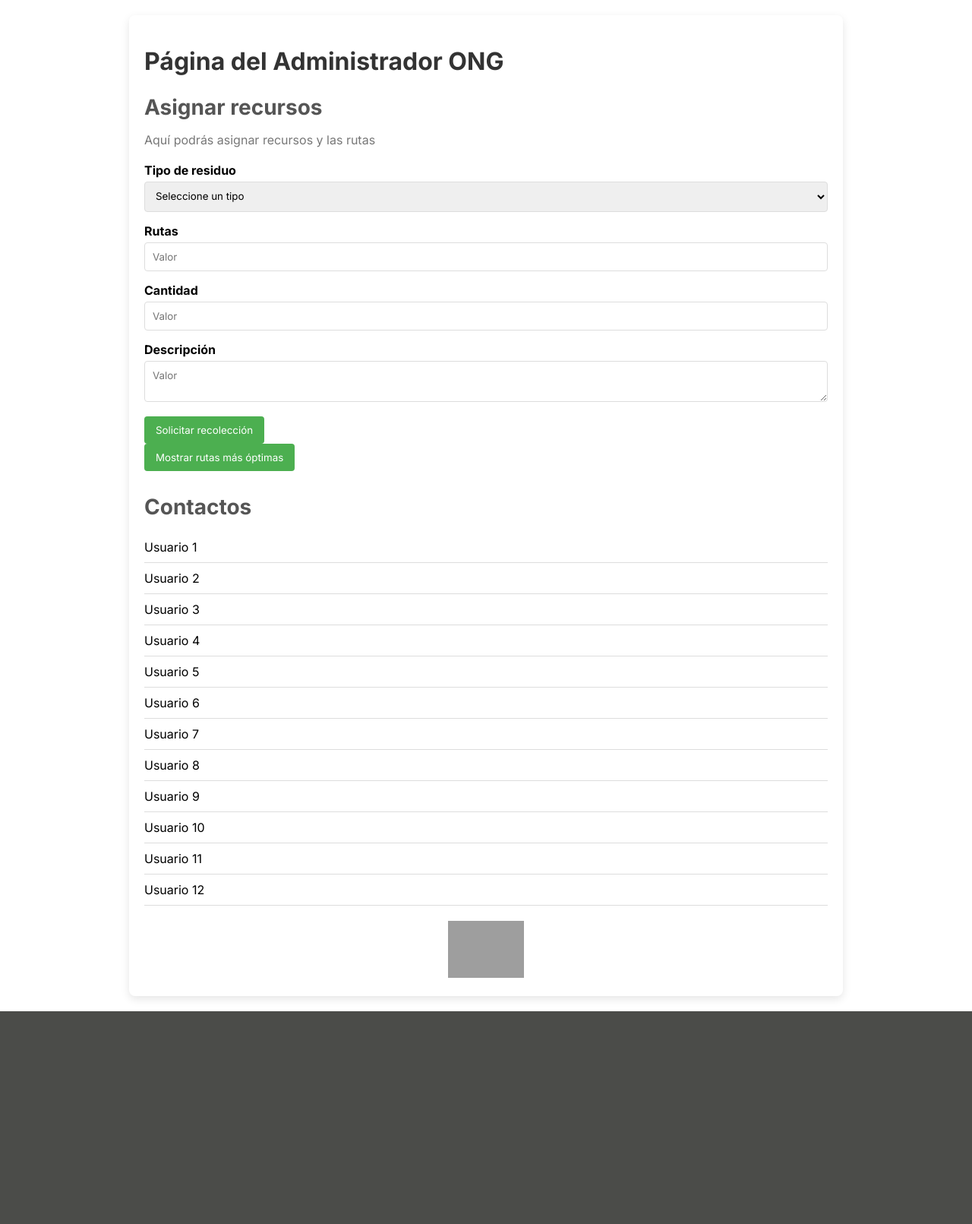
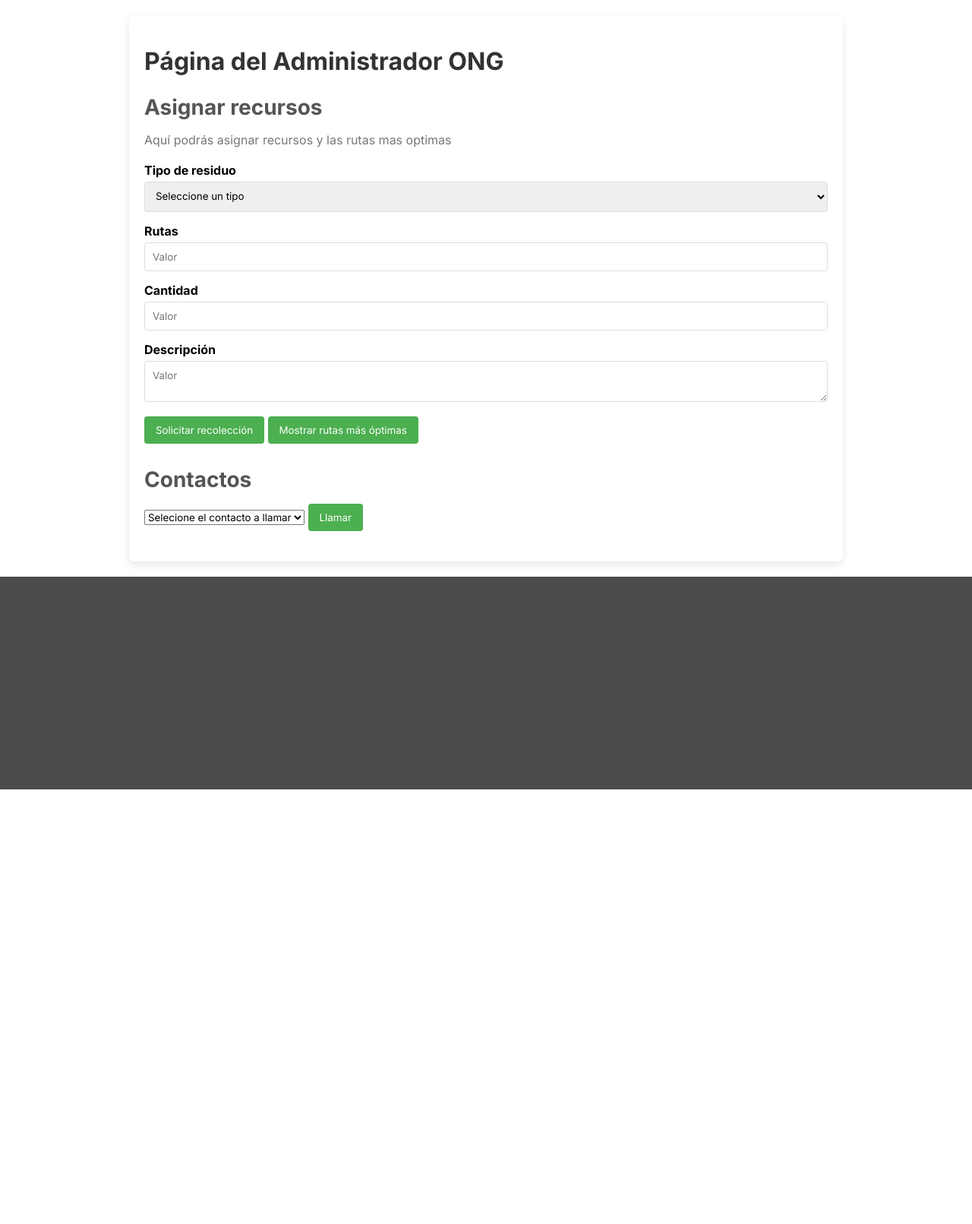
Before and after one commit to Gapprrin/Proyecto_CF, a Django app: page /pagAdmin/ in a window 1280 px wide. Shown: the part 64-1675 px from the top of the page at 76% size. After the commit the page ends 1103 px from the top, so only its background shows below. Run offline with Django 5.2, Linux system fonts and the light colour scheme; grey boxes are pictures that could not be loaded.

Commit message:
Update "pagAdmin" C

```diff
--- a/core/static/css/pagAdmin.css
+++ b/core/static/css/pagAdmin.css
@@ -73,8 +73,10 @@ button:hover {
 }
 
 .contactos li {
-    padding: 10px 0;
+    padding: 9px 0px;
     border-bottom: 1px solid #ddd;
+    display: flex;
+    align-items: center;
 }
 
 .icono-reciclaje {
@@ -85,3 +87,8 @@ button:hover {
 .icono-reciclaje img {
     width: 100px;
 }
+
+.icon-contactos{
+    height: 3.5%;
+    width: 3.5%;
+}
--- a/core/templates/pagAdmin.html
+++ b/core/templates/pagAdmin.html
@@ -11,16 +11,17 @@
     <h1>Página del Administrador ONG</h1>
     <div class="asignar-recursos">
         <h2>Asignar recursos</h2>
-        <p>Aquí podrás asignar recursos y las rutas</p>
+        <p>Aquí podrás asignar recursos y las rutas mas optimas</p>
         <form action="#" method="POST">
             {% csrf_token %}
             <div class="form-group">
                 <label for="tipo-residuo">Tipo de residuo</label>
                 <select id="tipo-residuo" name="tipo-residuo">
                     <option value="">Seleccione un tipo</option>
-                    <option value="plastico">Plástico</option>
-                    <option value="papel">Papel</option>
-                    <option value="vidrio">Vidrio</option>
+                    <option value="plastico">Organico</option>
+                    <option value="papel">No organico</option>
+                    <option value="vidrio">Biodegradable</option>
+                    <option value="vidrio">Otro</option>
                 </select>
             </div>
             <div class="form-group">
@@ -36,30 +37,47 @@
                 <textarea id="descripcion" name="descripcion" placeholder="Valor"></textarea>
             </div>
             <button type="submit">Solicitar recolección</button>
+            <button class="mostrar-rutas">Mostrar rutas más óptimas</button>
         </form>
-        <button class="mostrar-rutas">Mostrar rutas más óptimas</button>
     </div>
 
     <div class="contactos">
         <h2>Contactos</h2>
-        <ul>
-            <li>Usuario 1</li>
-            <li>Usuario 2</li>
-            <li>Usuario 3</li>
-            <li>Usuario 4</li>
-            <li>Usuario 5</li>
-            <li>Usuario 6</li>
-            <li>Usuario 7</li>
-            <li>Usuario 8</li>
-            <li>Usuario 9</li>
-            <li>Usuario 10</li>
-            <li>Usuario 11</li>
-            <li>Usuario 12</li>
-        </ul>
+        <select name="Contactos" id="contacto">
+            <option value="Hola">Selecione el contacto a llamar</option>
+            <option value="Hola"><img src="{% static 'img/contacto_icon.png' %}" alt="Icono de contactos" class="icon-contactos">Usuario 1</option>
+            <option value="Hola"><img src="{% static 'img/contacto_icon.png' %}" alt="Icono de contactos" class="icon-contactos">Usuario 2</option>
+            <option value="Hola"><img src="{% static 'img/contacto_icon.png' %}" alt="Icono de contactos" class="icon-contactos">Usuario 3</option>
+            <option value="Hola"><img src="{% static 'img/contacto_icon.png' %}" alt="Icono de contactos" class="icon-contactos">Usuario 4</option>
+            <option value="Hola"><img src="{% static 'img/contacto_icon.png' %}" alt="Icono de contactos" class="icon-contactos">Usuario 5</option>
+            <option value="Hola"><img src="{% static 'img/contacto_icon.png' %}" alt="Icono de contactos" class="icon-contactos">Usuario 6</option>
+            <option value="Hola"><img src="{% static 'img/contacto_icon.png' %}" alt="Icono de contactos" class="icon-contactos">Usuario 7</option>
+            <option value="Hola"><img src="{% static 'img/contacto_icon.png' %}" alt="Icono de contactos" class="icon-contactos">Usuario 8</option>
+            <option value="Hola"><img src="{% static 'img/contacto_icon.png' %}" alt="Icono de contactos" class="icon-contactos">Usuario 9</option>
+            <option value="Hola"><img src="{% static 'img/contacto_icon.png' %}" alt="Icono de contactos" class="icon-contactos">Usuario 10</option>
+            <option value="Hola"><img src="{% static 'img/contacto_icon.png' %}" alt="Icono de contactos" class="icon-contactos">Usuario 11</option>
+            <option value="Hola"><img src="{% static 'img/contacto_icon.png' %}" alt="Icono de contactos" class="icon-contactos">Usuario 12</option>
+        </select>
+        <button>Llamar</button>
     </div>
 
     <div class="icono-reciclaje">
-        <img src="{% static 'img/reciclar-cemento.png' %}" alt="Icono de reciclaje">
+        <!-- <img src="{% static 'img/reciclar-cemento.png' %}" alt="Icono de reciclaje"> -->
     </div>
 </div>
 {% endblock %}
+
+<!-- <ul>
+    <li><img src="{% static 'img/contacto_icon.png' %}" alt="Icono de contactos" class="icon-contactos">Usuario 1</li>
+    <li><img src="{% static 'img/contacto_icon.png' %}" alt="Icono de contactos" class="icon-contactos">Usuario 2</li>
+    <li><img src="{% static 'img/contacto_icon.png' %}" alt="Icono de contactos" class="icon-contactos">Usuario 3</li>
+    <li><img src="{% static 'img/contacto_icon.png' %}" alt="Icono de contactos" class="icon-contactos">Usuario 4</li>
+    <li><img src="{% static 'img/contacto_icon.png' %}" alt="Icono de contactos" class="icon-contactos">Usuario 5</li>
+    <li><img src="{% static 'img/contacto_icon.png' %}" alt="Icono de contactos" class="icon-contactos">Usuario 6</li>
+    <li><img src="{% static 'img/contacto_icon.png' %}" alt="Icono de contactos" class="icon-contactos">Usuario 7</li>
+    <li><img src="{% static 'img/contacto_icon.png' %}" alt="Icono de contactos" class="icon-contactos">Usuario 8</li>
+    <li><img src="{% static 'img/contacto_icon.png' %}" alt="Icono de contactos" class="icon-contactos">Usuario 9</li>
+    <li><img src="{% static 'img/contacto_icon.png' %}" alt="Icono de contactos" class="icon-contactos">Usuario 10</li>
+    <li><img src="{% static 'img/contacto_icon.png' %}" alt="Icono de contactos" class="icon-contactos">Usuario 11</li>
+    <li><img src="{% static 'img/contacto_icon.png' %}" alt="Icono de contactos" class="icon-contactos">Usuario 12</li>
+</ul> -->
```
